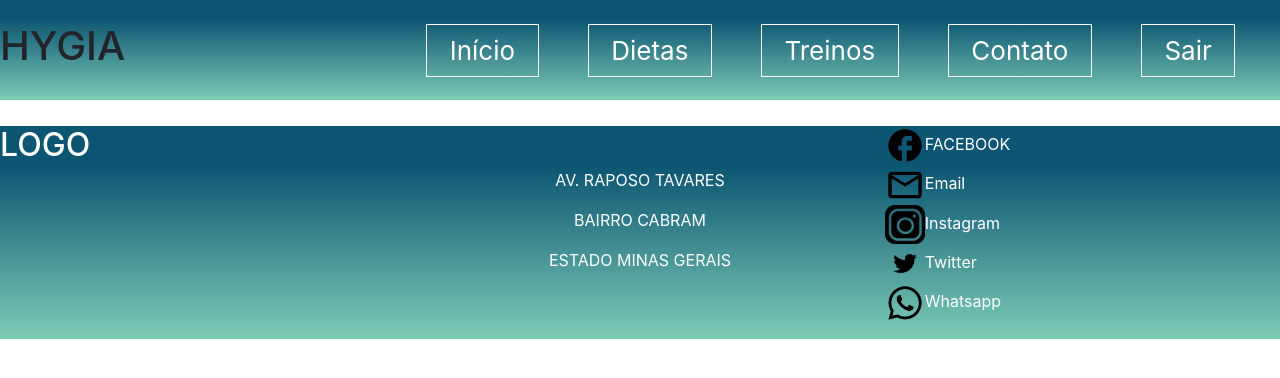
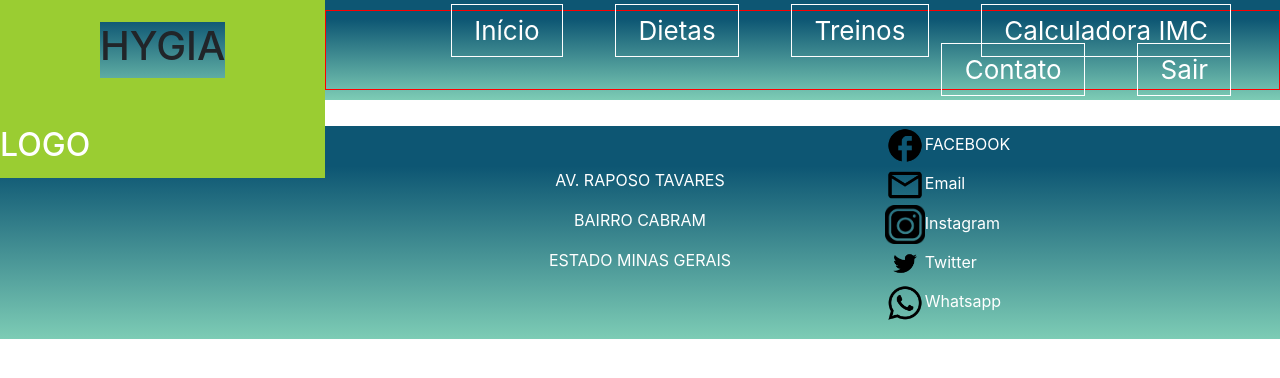
Before and after one commit to TrXGustavoo/Teste-WebDesingV2.0, a Django app: a page that uses main/templates/navbar.html in a window 1280 px wide. Shown: the top 378 px of the page. Run offline with Django 4.2, Linux system fonts and the light colour scheme; the visitor is signed in with stand-in values (Sample User, id 1).

Commit message:
Adição da pagina de calculadora de IMC

```diff
--- a/main/static/main/css/styleNav.css
+++ b/main/static/main/css/styleNav.css
@@ -20,13 +20,14 @@
 
 
 #logo{
-    flex: 30%;
-    /* border: 1px solid yellowgreen; */
+    flex: 20%;
+    border: 100px solid yellowgreen !important;
+
 }
 
 #menu-servicos{
-    flex: 70%;
-    /* border: 1px solid red; */
+    flex: 80%;
+    border: 1px solid red;
     text-align: right;
 }
 
--- a/main/templates/navbar.html
+++ b/main/templates/navbar.html
@@ -6,7 +6,7 @@
     <meta http-equiv="X-UA-Compatible" content="IE=edge">
     <meta name="viewport" content="width=device-width, initial-scale=1.0">
     <link rel="stylesheet" href="{% static 'main/css/styleNav.css' %}">
-    <link rel="stylesheet" href="https://cdn.jsdelivr.net/npm/bootstrap@4.6.2/dist/css/bootstrap.min.css" integrity="sha384-xOolHFLEh07PJGoPkLv1IbcEPTNtaed2xpHsD9ESMhqIYd0nLMwNLD69Npy4HI+N" crossorigin="anonymous">
+    {% comment %} <link rel="stylesheet" href="https://cdn.jsdelivr.net/npm/bootstrap@4.6.2/dist/css/bootstrap.min.css" integrity="sha384-xOolHFLEh07PJGoPkLv1IbcEPTNtaed2xpHsD9ESMhqIYd0nLMwNLD69Npy4HI+N" crossorigin="anonymous"> {% endcomment %}
     <title>Document</title>
 </head>
 <body>
@@ -18,6 +18,7 @@
             <a id="btns-index" href="{% url 'home' %}">Início</a>
             <a id="btns-index" href="{% url 'dietas' %}">Dietas</a>
             <a class="btns-index" href="{% url 'treinos' %}">Treinos</a>
+            <a class="btns-index" href="{% url 'IMC' %}">Calculadora IMC</a>
             <a class="btns-index" href="#">Contato</a>
             {% if not user.is_authenticated %}
             <a class="btns-index" href="{% url 'login' %}">Login</a>
--- a/servicos/urls.py
+++ b/servicos/urls.py
@@ -1,9 +1,10 @@
 from django.urls import path
-from .views import DietasView, TreinoView, PrimeiraView
+from .views import DietasView, TreinoView, PrimeiraView, IMCView
 from django.contrib.auth.decorators import login_required
 
 urlpatterns = [
     path('dietas/', login_required(DietasView.as_view()), name='dietas'),
     path('treino/', login_required(TreinoView.as_view()), name='treinos'),
     path('próta/', login_required(PrimeiraView.as_view()), name='primeira'),
+    path('IMC/', login_required(IMCView.as_view()), name='IMC'),
 ]
--- a/servicos/views.py
+++ b/servicos/views.py
@@ -15,3 +15,6 @@ class TreinoView(TemplateView):
 
 class PrimeiraView(TemplateView):
     template_name = 'primeira.html'
+
+class IMCView(TemplateView):
+    template_name = 'IMC.html'
```
Also changed, not shown: servicos/templates/IMC.html (added).
